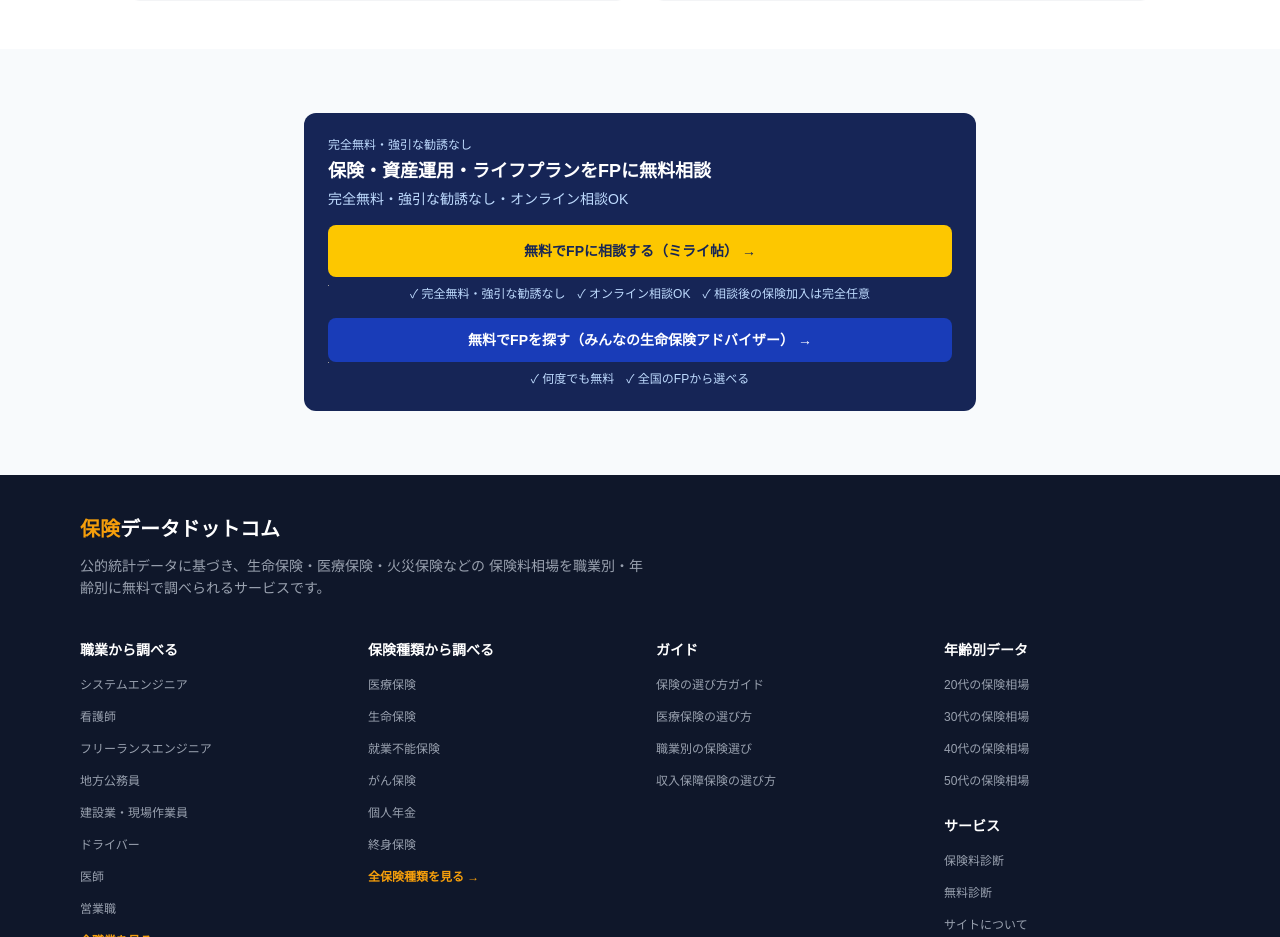
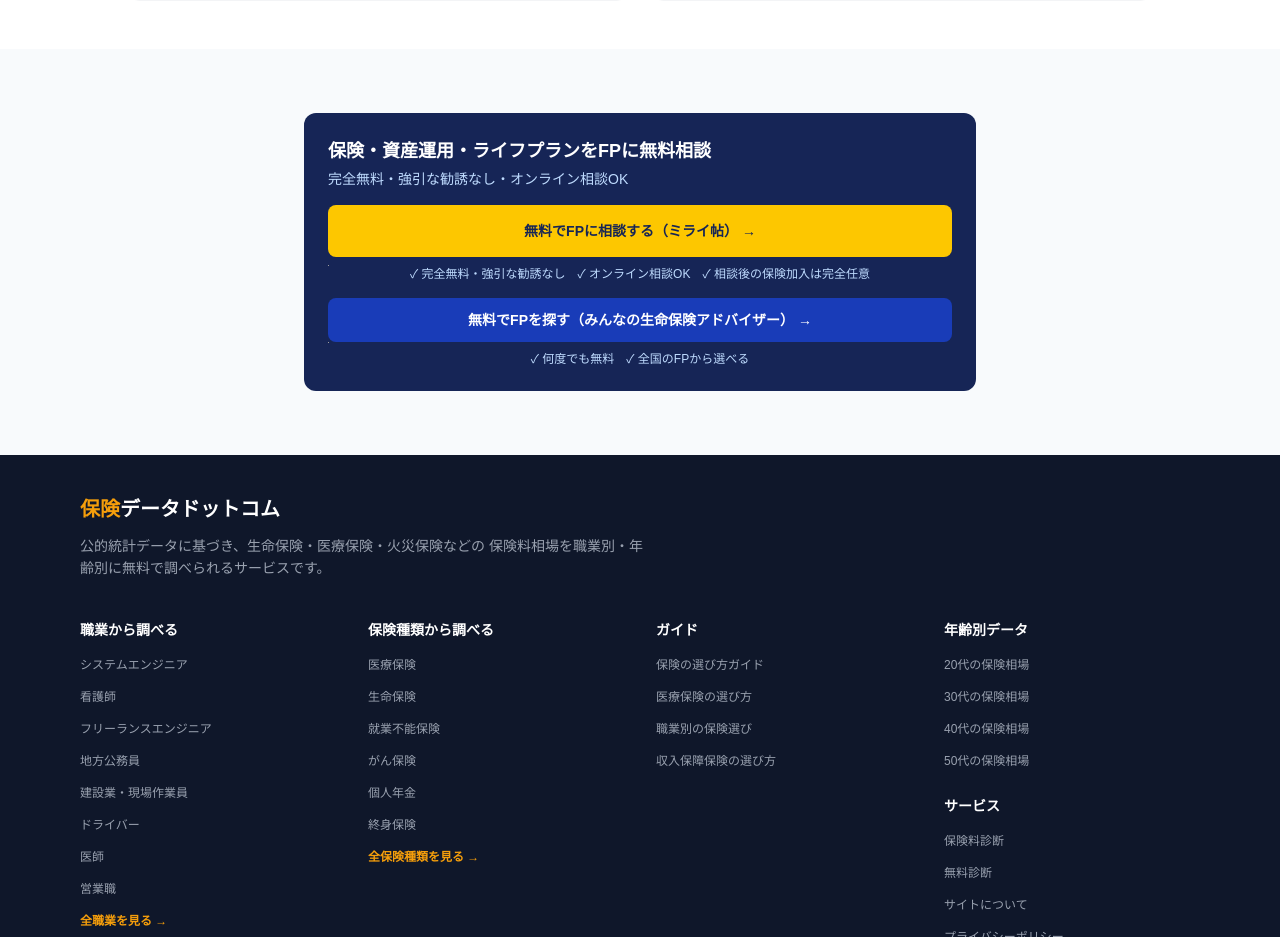
Before and after one commit to zero-zero-youtube/hoken-data, a Next.js app: page /guide in a window 1280 px wide. Shown: the part 1840-2777 px from the top of the page. Built offline with nearby package versions, Linux system fonts and the light colour scheme; grey boxes are pictures that could not be loaded.

Commit message:
Remove redundant first line from AffiliateCTA
Co-Authored-By: Claude Sonnet 4.6 <noreply@anthropic.com>

```diff
--- a/components/AffiliateCTA.tsx
+++ b/components/AffiliateCTA.tsx
@@ -12,7 +12,6 @@ export default function AffiliateCTA({ primary, secondary }: Props) {
 
   return (
     <div className="bg-blue-950 rounded-xl p-6 my-8">
-      <div className="text-xs text-blue-200 mb-1">完全無料・強引な勧誘なし</div>
       <h3 className="text-lg font-bold mb-1 text-white">{p.description}</h3>
       <p className="text-blue-200 text-sm mb-4">{p.subtext}</p>
 
```
